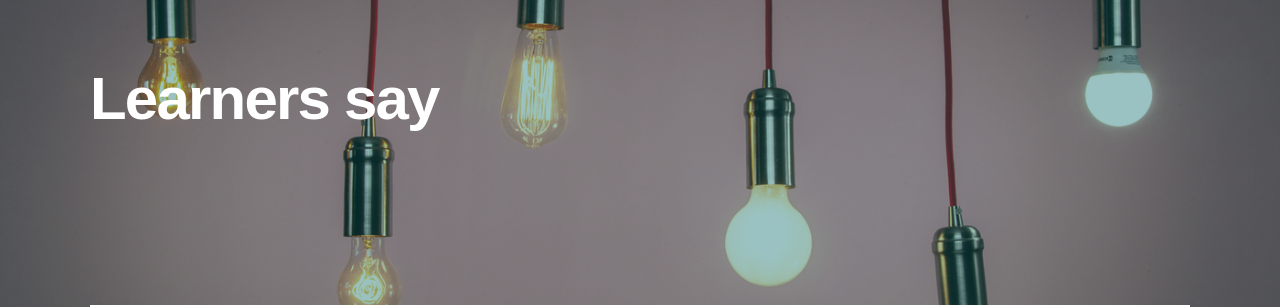
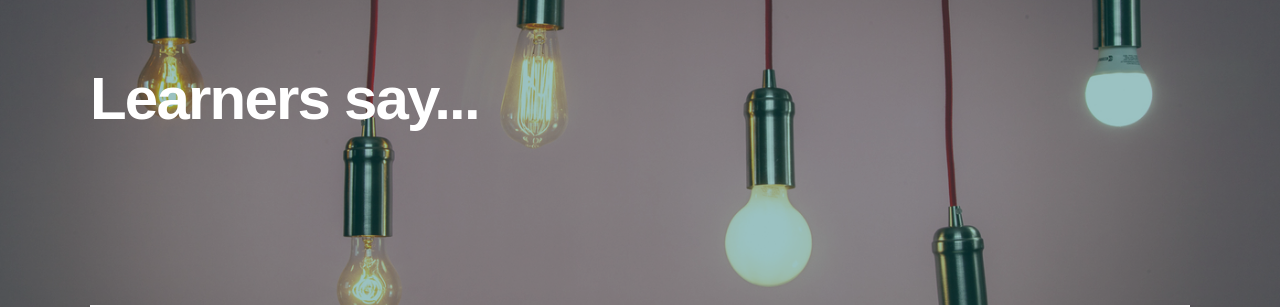
Before and after one commit to cox-katie/portfolio, a Jekyll site: the page built from _pages/learners-say.md, in a window 1280 px wide. Shown: the part 192-499 px from the top of the page. Built offline with Jekyll 4.4.1, drawn with Linux system fonts in a browser that asks for light colours; nearby versions of some CDN libraries; some web fonts are replaced.

```diff
--- a/_pages/learners-say.md
+++ b/_pages/learners-say.md
@@ -1,5 +1,5 @@
 ---
-title: Learners say
+title: Learners say...
 subtitle:
 description:
 featured_image: /images/lightbulb.jpg
```
